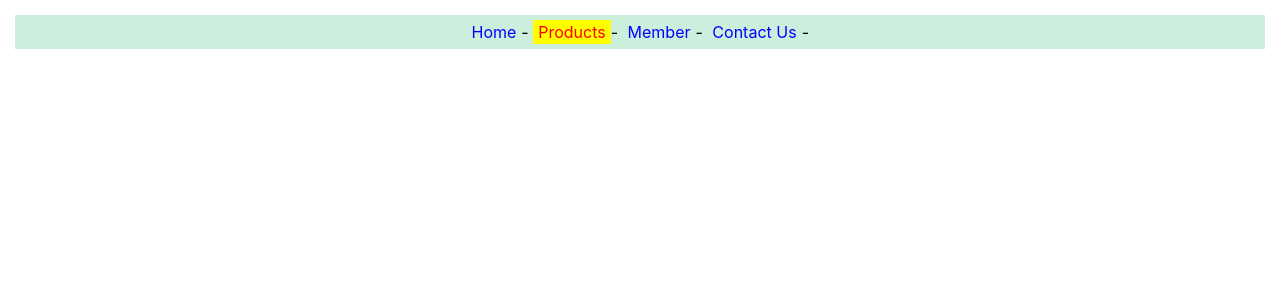
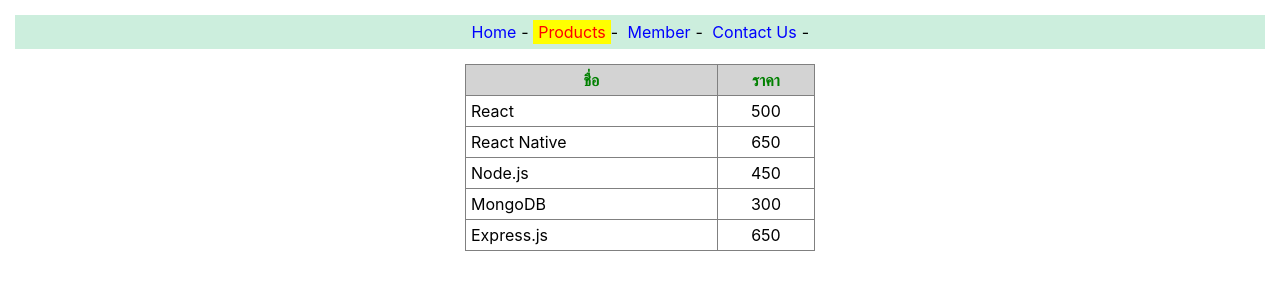
Before and after one commit to ITTIPOLCHA/app1, a React (Create React App) app: page /products in a window 1280 px wide. Shown: the top 300 px of the page. Built offline with nearby package versions, Linux system fonts and the light colour scheme.

Commit message:
Add route3

```diff
--- a/src/App.js
+++ b/src/App.js
@@ -1,6 +1,6 @@
 import React from "react";
-import Router2 from "./router2";
+import Router3 from "./router3";
 
 export default function App() {
-  return <Router2 />;
+  return <Router3 />;
 }
--- /dev/null
+++ b/src/home.js
@@ -0,0 +1,14 @@
+import React from "react";
+
+export default function home() {
+  return (
+    <p style={{ textAlign: "center" }}>
+      <h3>ยินดีต้อนรับสู่ React Store</h3>
+      รายชื่อ <a href="/products">สินค้า</a> ที่เรามีจำหน่าย
+      <br />
+      เเต่ท่านต้องเป็น <a href="/member">สมาชิก</a> จึงจะ สั่งซื้อได้
+      <br />
+      หากมีข้อสงสัย <a href="/contact">ติดต่อ</a>
+    </p>
+  );
+}
--- /dev/null
+++ b/src/member.js
@@ -0,0 +1,7 @@
+import React, { Component } from "react";
+
+export default class Member extends Component {
+  render() {
+    return <div style={{ textAlign: "center" }}>Member Page</div>;
+  }
+}
--- /dev/null
+++ b/src/products.js
@@ -0,0 +1,30 @@
+import "./products.css";
+import React, { Component } from "react";
+
+export default class Products extends Component {
+  data = [
+    ["React", 500],
+    ["React Native", 650],
+    ["Node.js", 450],
+    ["MongoDB", 300],
+    ["Express.js", 650],
+  ];
+  render() {
+    return (
+      <table border="1">
+        <tr>
+          <th>ชื่อ</th>
+          <th>ราคา</th>
+        </tr>
+        {this.data.map((d) => {
+          return (
+            <tr>
+              <td>{d[0]}</td>
+              <td>{d[1]}</td>
+            </tr>
+          );
+        })}
+      </table>
+    );
+  }
+}
--- /dev/null
+++ b/src/router3.js
@@ -0,0 +1,58 @@
+import React from "react";
+import { BrowserRouter, NavLink, Route, Routes } from "react-router-dom";
+import "./products.css";
+import "./navlink.css";
+import Products from "./products";
+import Home from "./home";
+import Member from "./member";
+export default function Router3() {
+  return (
+    <BrowserRouter>
+      <nav className="nav">
+        <NavLink
+          to="/"
+          className={({ isActive }) => (isActive ? "active_menu" : "menu")}
+          style={({ isActive }) => {
+            return {
+              fontWeight: isActive ? "blod" : "",
+            };
+          }}
+        >
+          Home
+        </NavLink>
+        -&nbsp;
+        <NavLink
+          to="/products"
+          className={({ isActive }) => (isActive ? "active_menu" : "menu")}
+        >
+          Products
+        </NavLink>
+        -&nbsp;
+        <NavLink
+          to="/member"
+          className={({ isActive }) => (isActive ? "active_menu" : "menu")}
+        >
+          Member
+        </NavLink>
+        -&nbsp;
+        <NavLink
+          to="/contact"
+          className={({ isActive }) => (isActive ? "active_menu" : "menu")}
+        >
+          Contact Us
+        </NavLink>
+        -&nbsp;
+      </nav>
+      <Routes style={{ margin: "20px" }}>
+        <Route path="/" element={<Home />} />
+        <Route path="/products" Component={Products} />
+        <Route path="/member" Component={Member} />
+        <Route
+          path="/contact"
+          element={<div style={{ textAlign: "center" }}>Contact Page</div>}
+        />
+        <Route path="/*" element={<Home />} />
+      </Routes>
+    </BrowserRouter>
+  );
+}
```
